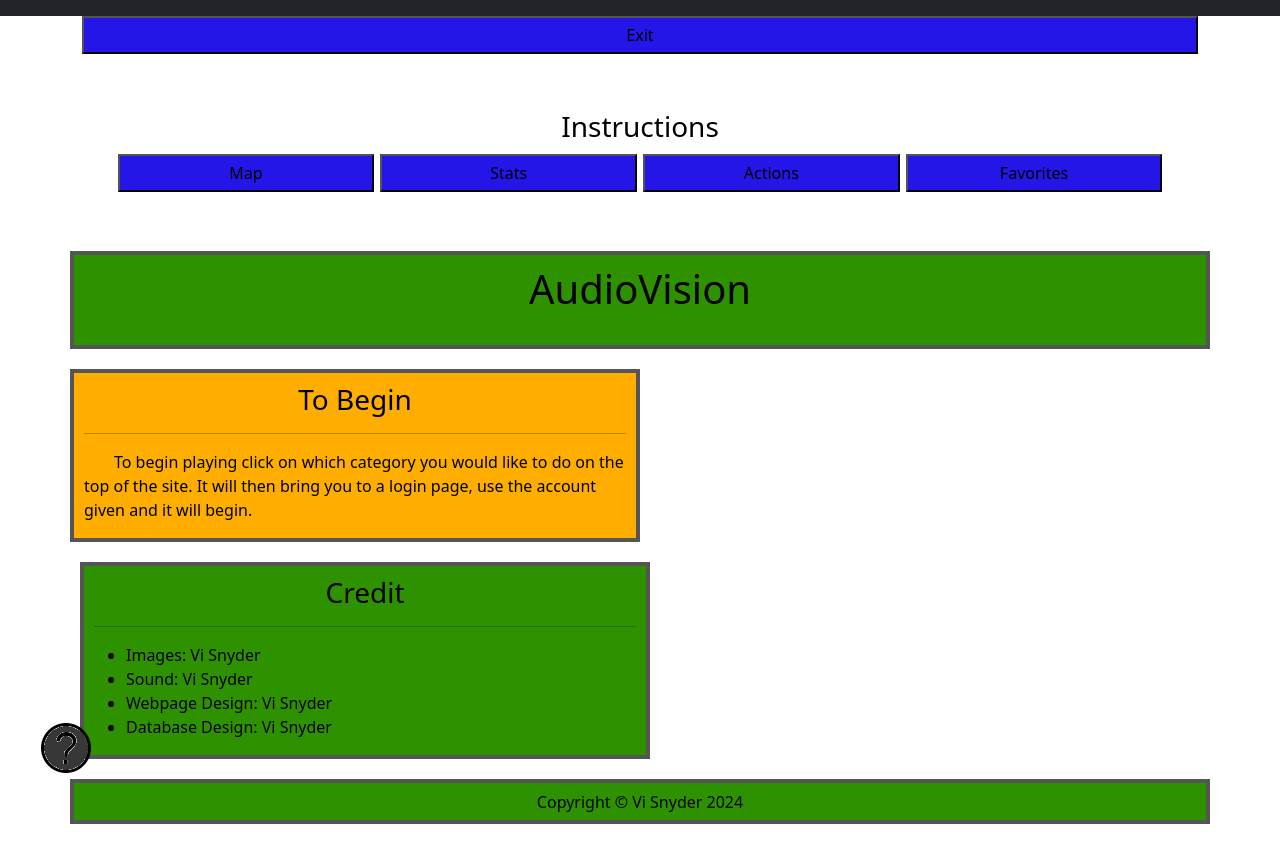
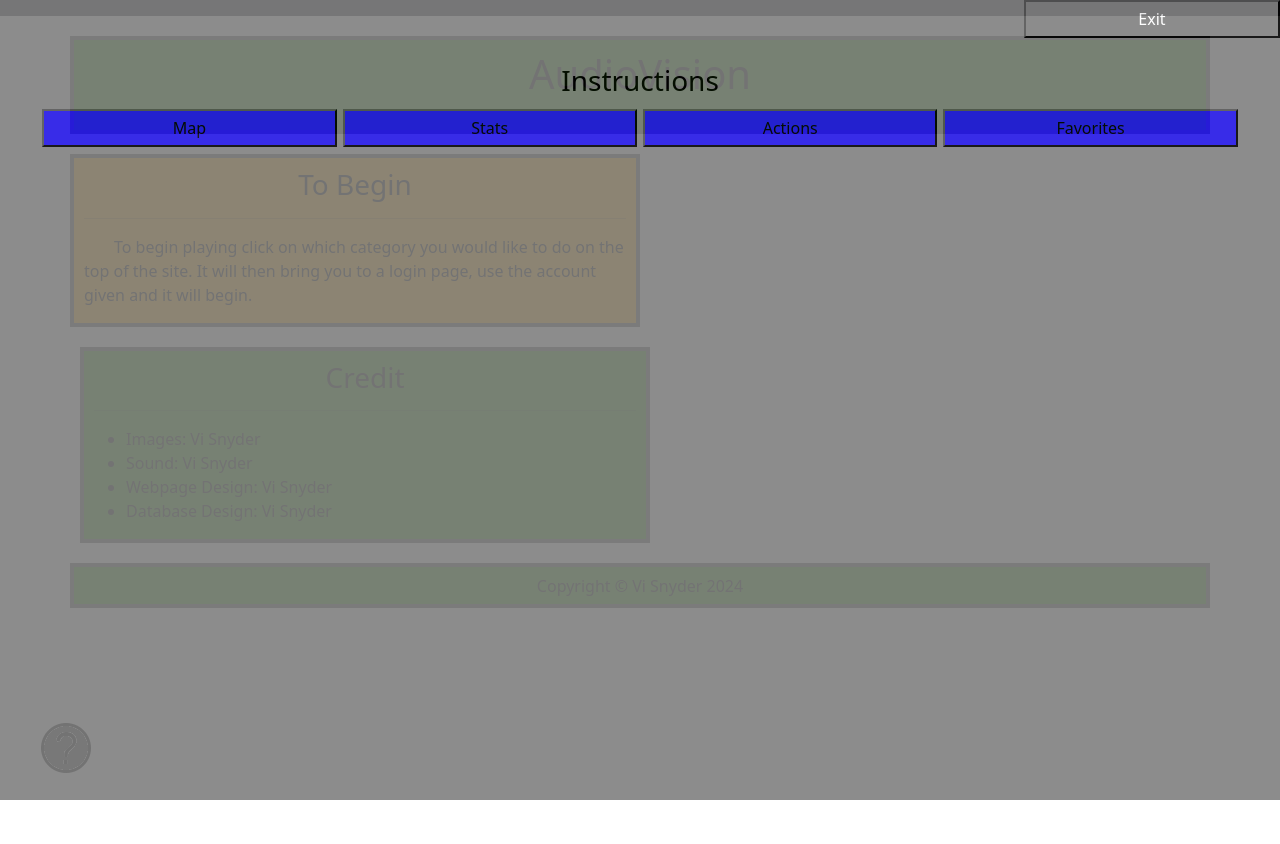
Before and after one commit to ViTheAxolotl/AudioVision, a website with bundled scripts: page index.html in a window 1280 px wide. Both pictures are taken after a click on the picture 66 px from the left and 748 px from the top of the page. After the commit the page ends 800 px from the top, so only its background shows below. Built offline with nearby package versions, Linux system fonts and the light colour scheme; no server answers.

Commit message:
Cover style

```diff
--- a/css/Styles.css
+++ b/css/Styles.css
@@ -58,6 +58,27 @@ body
     margin: 20px 0px;
     background-color: #2e9200;
     color: #000000;
+}
+
+#cover
+{
+    background-color: grey;
+    opacity: .9;
+    position: fixed;
+    top: 0px;
+    left: 0px;
+    width: 100%;
+    height: 100%;
+}
+
+#hideCover
+{
+    background-color: grey;
+    color: white;
+    width: 20%;
+    position: absolute;
+    top: 0px;
+    left: 80%;
 }
 
 #credits
```
